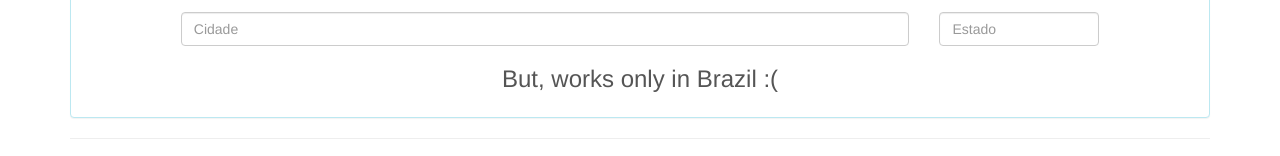
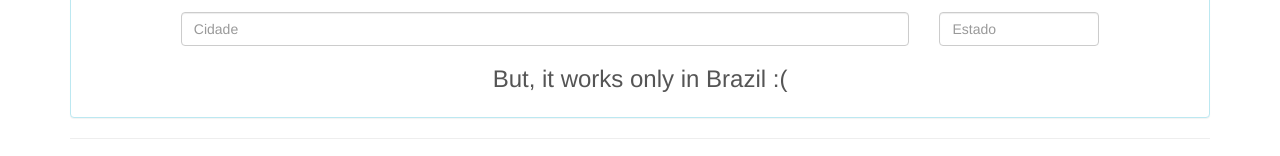
Before and after one commit to OdineiRibeiro/find_br_zip_code.js, a plain HTML site: page index.html in a window 1280 px wide. Shown: the part 324-480 px from the top of the page. Drawn offline with nearby package versions, Linux system fonts and the light colour scheme.

Commit message:
update index.html :mailbox: :ambulance:

```diff
--- a/index.html
+++ b/index.html
@@ -51,7 +51,7 @@
             </div>
 
           </form>
-          <h3>But, works only in Brazil :(</h3>
+          <h3>But, it works only in Brazil :(</h3>
 
         </div>
       </div>
```
